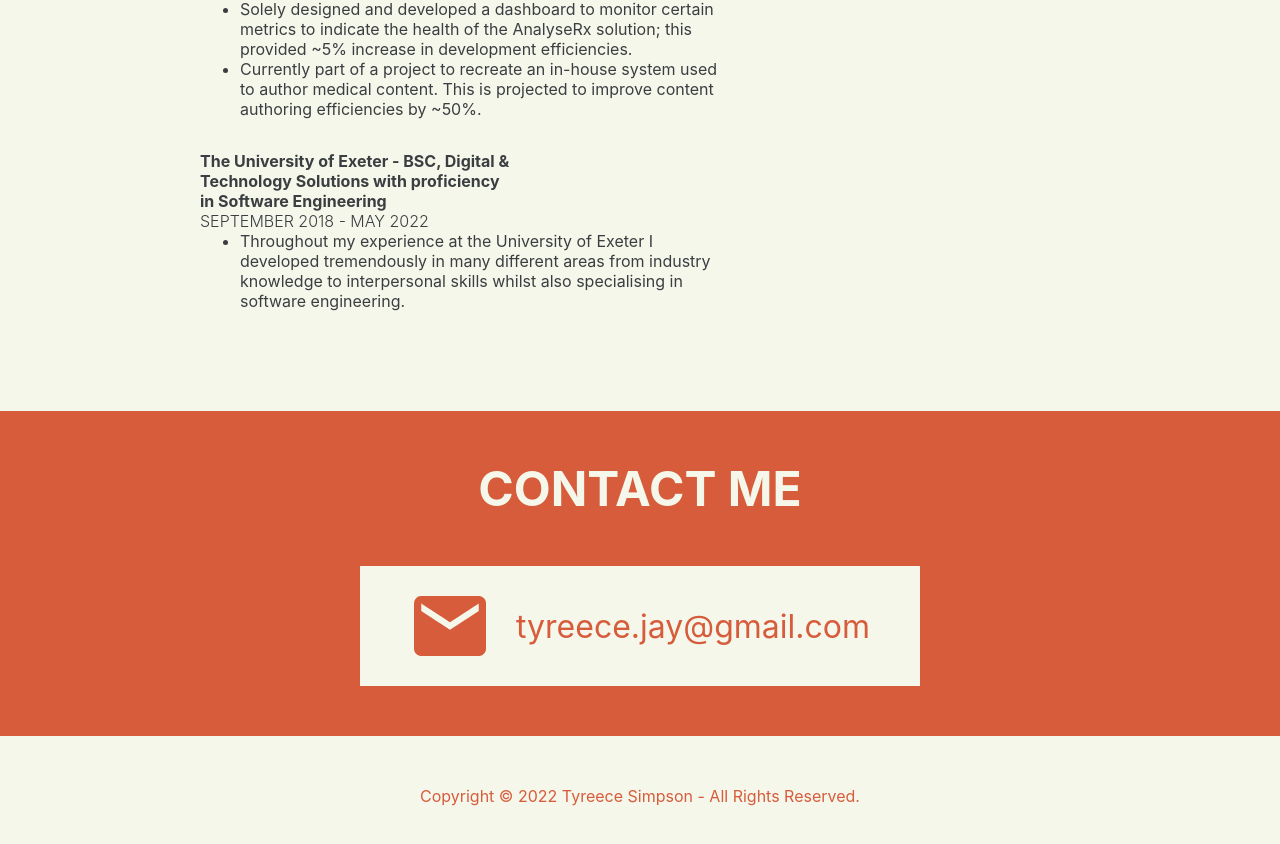
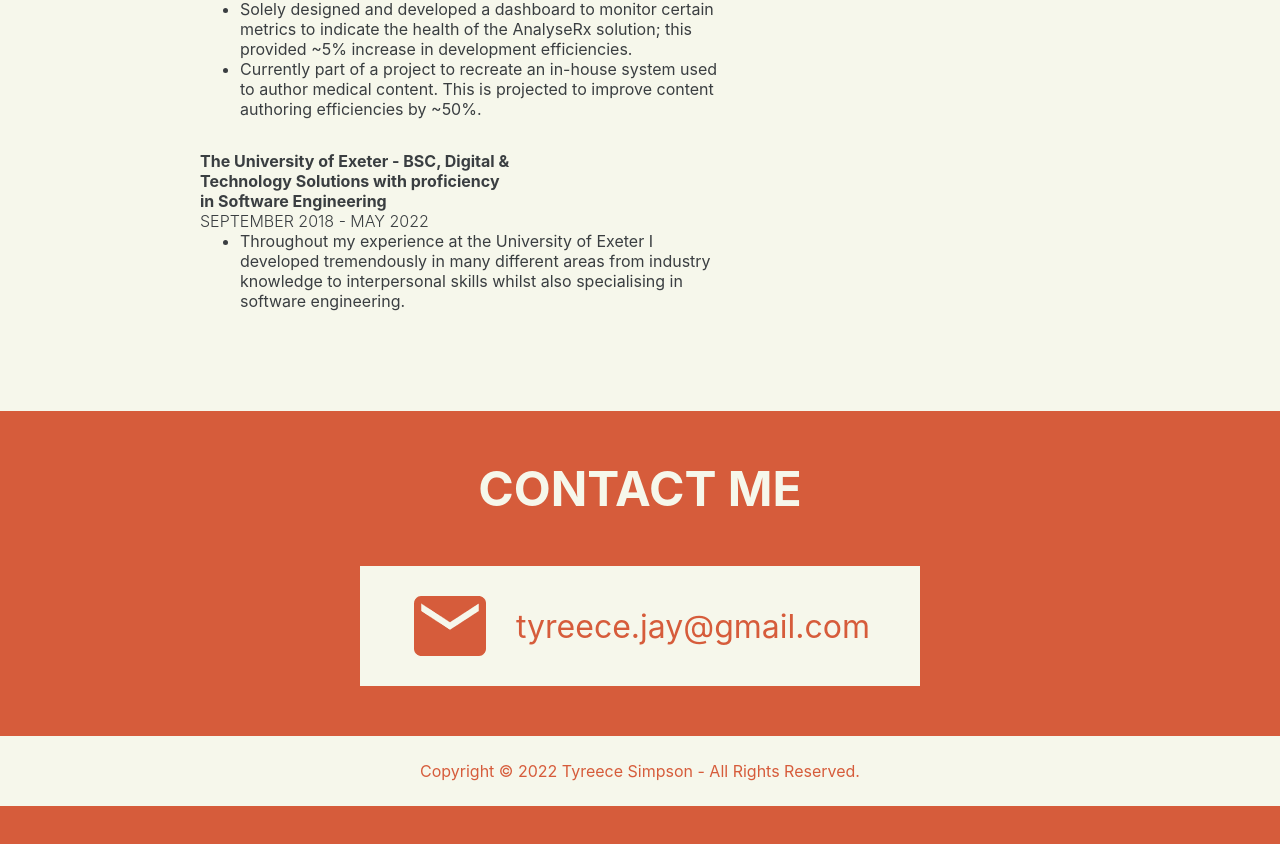
Before and after one commit to Tyreece-Jay/portfolio, a React (Create React App) app: page / in a window 1280 px wide. Shown: the part 2058-2902 px from the top of the page. After the commit the page ends 2864 px from the top, so only its background shows below. Built offline with nearby package versions, Linux system fonts and the light colour scheme.

Commit message:
Updated footer

```diff
--- a/src/app.styles.css
+++ b/src/app.styles.css
@@ -201,7 +201,7 @@ ul, li {
 }
 
 footer {
-  padding: 50px;
+  padding: 25px;
   color: #D65C3B;
   background-color: #F6F7EB;
   text-align: center;
```
